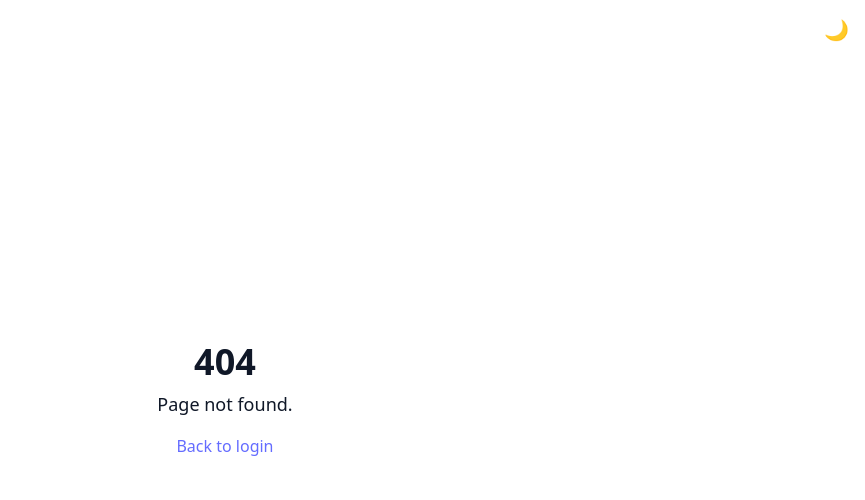
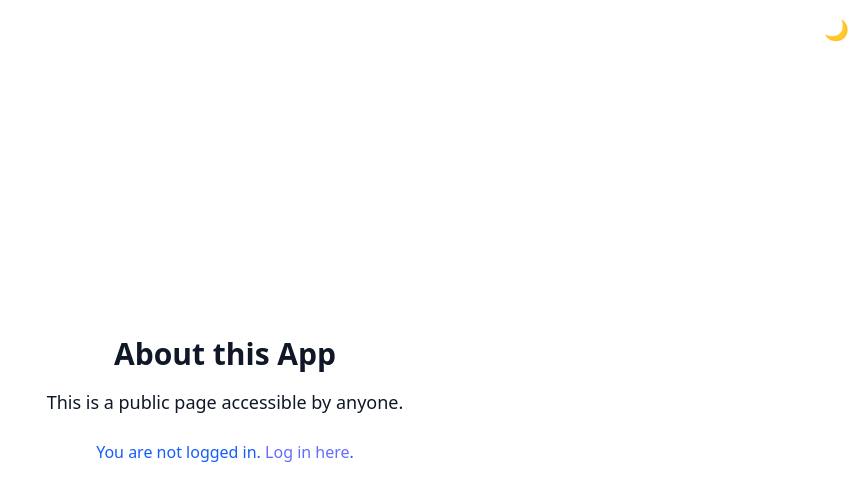
Before and after one commit to andersongames/auth-react, a React (Vite) app: page /about in a window 1280 px wide. Before the commit this address had no page. Shown: the top 500 px of the page, without its empty margins (415-1280 px from the left). Built offline with nearby package versions, Linux system fonts and the light colour scheme.

Commit message:
about page

```diff
--- a/src/App.tsx
+++ b/src/App.tsx
@@ -10,6 +10,7 @@ import NotFound from "./pages/NotFound";
 import Unauthorized from "./pages/Unauthorized";
 import AdminDashboard from "./pages/AdminDashboard";
 import UserSettings from "./pages/UserSettings";
+import About from "./pages/About";
 
 function App() {
   return (
@@ -20,6 +21,7 @@ function App() {
         <Routes>
           <Route path="/register" element={<Register />} />
           <Route path="/login" element={<Login />} />
+          <Route path="/about" element={<About />} />
           <Route
             path="/dashboard"
             element={
--- /dev/null
+++ b/src/pages/About.tsx
@@ -0,0 +1,33 @@
+// Public page accessible to all users (authenticated or not).
+// Displays different content based on the user's role using conditional rendering.
+
+import RoleBased from "../components/RoleBased";
+import { useAuth } from "../context/AuthContext";
+
+export default function About() {
+  const { isAuthenticated } = useAuth();
+
+  return (
+    <div className="min-h-screen flex flex-col items-center justify-center p-6 text-center bg-white text-gray-900 dark:bg-gray-900 dark:text-white">
+      <h1 className="text-3xl font-bold mb-4">About this App</h1>
+
+      <p className="mb-6 text-lg">
+        This is a public page accessible by anyone.
+      </p>
+
+      {!isAuthenticated && (
+        <p className="text-blue-600">
+          You are not logged in. <a href="/login" className="underline">Log in here</a>.
+        </p>
+      )}
+
+      <RoleBased allowedRoles={["user"]}>
+        <p className="text-green-600 mt-4">Welcome, user! You have access to basic features.</p>
+      </RoleBased>
+
+      <RoleBased allowedRoles={["admin"]}>
+        <p className="text-red-600 mt-4">Welcome, admin! You can manage users and system data.</p>
+      </RoleBased>
+    </div>
+  );
+}
--- a/src/pages/AdminDashboard.tsx
+++ b/src/pages/AdminDashboard.tsx
@@ -1,3 +1,5 @@
+// Protected page accessible only to users with the "admin" role.
+// Demonstrates role-based access control using ProtectedRoute.
 
 export default function AdminDashboard() {
   return (
--- a/src/pages/Dashboard.tsx
+++ b/src/pages/Dashboard.tsx
@@ -1,3 +1,5 @@
+// Protected page accessible to any authenticated user, regardless of role.
+
 import { useState } from "react";
 import { useAuth } from "../context/AuthContext";
 import { useNavigate } from "react-router-dom";
@@ -16,6 +18,13 @@ export default function Dashboard() {
       <p className="mb-4 text-sm sm:text-base">
         Welcome, <strong>{user?.name}</strong>!
       </p>
+
+      <a
+        href="/about"
+        className="text-blue-600 underline hover:text-blue-800 my-4 block"
+      >
+        Learn more about this app
+      </a>
 
       <RoleBased allowedRoles={[ROLES.ADMIN]}>
         <a
--- a/src/pages/UserSettings.tsx
+++ b/src/pages/UserSettings.tsx
@@ -1,3 +1,6 @@
+// Protected page accessible only to users with the "user" role.
+// Intended for displaying or managing user-specific settings.
+
 export default function UserSettings() {
   return (
     <div className="min-h-screen flex items-center justify-center text-center p-6 text-gray-900 dark:text-white">
```
Also changed, not shown: 2 other files (tests, documents, lock files or other folders).
